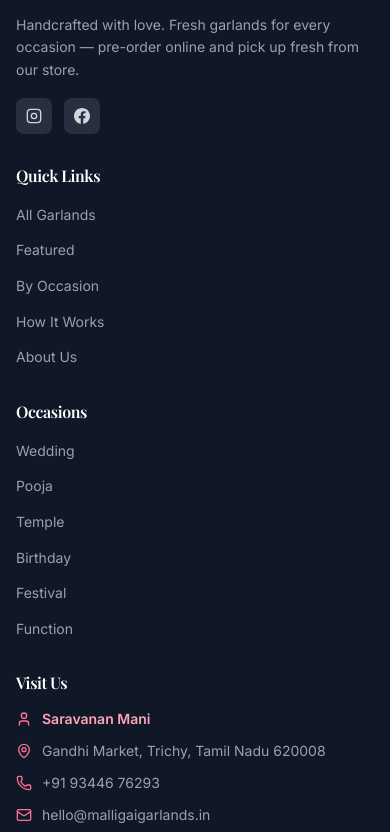
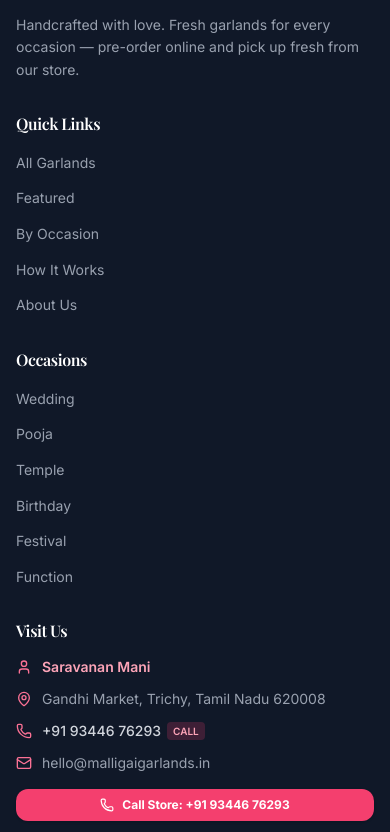
Before and after one commit to aswin32156/Garland, a Next.js app: page / in a window 390 px wide. Shown: the part 9112-9944 px from the top of the page. Built offline with nearby package versions, Linux system fonts and the light colour scheme; no server answers; the database is empty; a web font is replaced by a local one.

Commit message:
fix(footer): remove instagram and facebook links and make phone numbers trigger dialer

```diff
--- a/components/home/HomeView.tsx
+++ b/components/home/HomeView.tsx
@@ -425,7 +425,7 @@ export function HomeView({ initialGarlands }: HomeViewProps) {
                   </div>
                   <div>
                     <span className="text-[10px] text-gray-500 uppercase font-bold block">Direct Call & WhatsApp</span>
-                    <a href="tel:9344676293" className="font-bold text-gray-900 hover:text-rose-600 font-mono text-sm">
+                    <a href="tel:+919344676293" className="font-bold text-gray-900 hover:text-rose-600 font-mono text-sm">
                       +91 93446 76293
                     </a>
                   </div>
--- a/components/layout/Footer.tsx
+++ b/components/layout/Footer.tsx
@@ -1,23 +1,5 @@
 import Link from 'next/link';
 import { Flower2, Phone, Mail, MapPin, User } from 'lucide-react';
-
-function InstagramIcon() {
-  return (
-    <svg viewBox="0 0 24 24" fill="none" stroke="currentColor" strokeWidth={2} strokeLinecap="round" strokeLinejoin="round" className="w-4 h-4">
-      <rect x="2" y="2" width="20" height="20" rx="5" ry="5"/>
-      <circle cx="12" cy="12" r="4"/>
-      <circle cx="17.5" cy="6.5" r="0.5" fill="currentColor" stroke="none"/>
-    </svg>
-  );
-}
-
-function FacebookIcon() {
-  return (
-    <svg viewBox="0 0 24 24" fill="currentColor" className="w-4 h-4">
-      <path d="M24 12.073c0-6.627-5.373-12-12-12s-12 5.373-12 12c0 5.99 4.388 10.954 10.125 11.854v-8.385H7.078v-3.47h3.047V9.43c0-3.007 1.792-4.669 4.533-4.669 1.312 0 2.686.235 2.686.235v2.953H15.83c-1.491 0-1.956.925-1.956 1.874v2.25h3.328l-.532 3.47h-2.796v8.385C19.612 23.027 24 18.062 24 12.073z"/>
-    </svg>
-  );
-}
 
 export function Footer() {
   return (
@@ -34,17 +16,9 @@ export function Footer() {
                 Malligai <span className="text-rose-400">Garlands</span>
               </span>
             </div>
-            <p className="text-sm text-gray-400 leading-relaxed mb-4">
+            <p className="text-sm text-gray-400 leading-relaxed">
               Handcrafted with love. Fresh garlands for every occasion — pre-order online and pick up fresh from our store.
             </p>
-            <div className="flex gap-3">
-              <a href="#" aria-label="Instagram" className="w-9 h-9 rounded-lg bg-white/10 flex items-center justify-center hover:bg-rose-500 transition-colors">
-                <InstagramIcon />
-              </a>
-              <a href="#" aria-label="Facebook" className="w-9 h-9 rounded-lg bg-white/10 flex items-center justify-center hover:bg-rose-500 transition-colors">
-                <FacebookIcon />
-              </a>
-            </div>
           </div>
 
           {/* Quick Links */}
@@ -81,7 +55,7 @@ export function Footer() {
             </ul>
           </div>
 
-          {/* Contact */}
+          {/* Contact / Visit Us */}
           <div>
             <h4 className="text-white font-semibold mb-4">Visit Us</h4>
             <ul className="space-y-3">
@@ -91,18 +65,43 @@ export function Footer() {
               </li>
               <li className="flex items-start gap-2.5 text-sm text-gray-400">
                 <MapPin className="w-4 h-4 text-rose-400 shrink-0 mt-0.5" />
-                Gandhi Market, Trichy, Tamil Nadu 620008
+                <a
+                  href="https://maps.google.com/?q=Gandhi+Market+Trichy"
+                  target="_blank"
+                  rel="noreferrer"
+                  className="hover:text-rose-300 transition-colors"
+                  title="View on Google Maps"
+                >
+                  Gandhi Market, Trichy, Tamil Nadu 620008
+                </a>
               </li>
-              <li className="flex items-center gap-2.5 text-sm text-gray-400">
+              <li className="flex items-center gap-2.5 text-sm">
                 <Phone className="w-4 h-4 text-rose-400 shrink-0" />
-                +91 93446 76293
+                <a
+                  href="tel:+919344676293"
+                  className="text-gray-300 hover:text-rose-400 transition-colors font-medium hover:underline flex items-center gap-1.5"
+                  title="Call +91 93446 76293"
+                >
+                  +91 93446 76293
+                  <span className="text-[10px] px-1.5 py-0.5 rounded bg-rose-500/20 text-rose-300 font-semibold uppercase">Call</span>
+                </a>
               </li>
               <li className="flex items-center gap-2.5 text-sm text-gray-400">
                 <Mail className="w-4 h-4 text-rose-400 shrink-0" />
-                hello@malligaigarlands.in
+                <a href="mailto:hello@malligaigarlands.in" className="hover:text-rose-300 transition-colors">
+                  hello@malligaigarlands.in
+                </a>
               </li>
             </ul>
-            <div className="mt-4 p-3 rounded-xl bg-white/5 border border-white/10">
+
+            <a
+              href="tel:+919344676293"
+              className="mt-4 inline-flex items-center justify-center gap-2 px-3.5 py-2 rounded-xl bg-rose-500 hover:bg-rose-600 text-white text-xs font-bold transition-all shadow-sm w-full"
+            >
+              <Phone className="w-3.5 h-3.5" /> Call Store: +91 93446 76293
+            </a>
+
+            <div className="mt-3 p-3 rounded-xl bg-white/5 border border-white/10">
               <p className="text-xs text-gray-400 font-medium">Store Hours</p>
               <p className="text-xs text-gray-300 mt-1">Mon – Sat: 8 AM – 8 PM</p>
               <p className="text-xs text-gray-300">Sunday: 8 AM – 8 PM</p>
```
